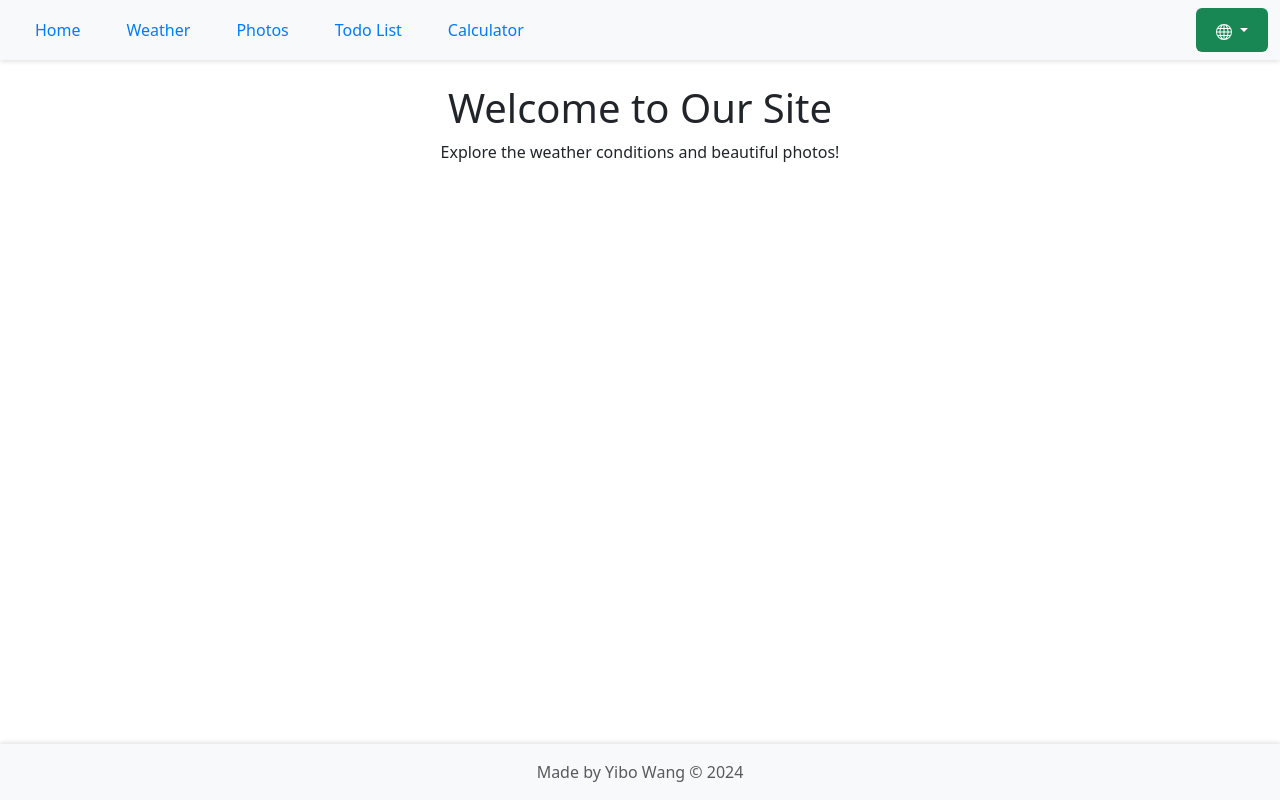
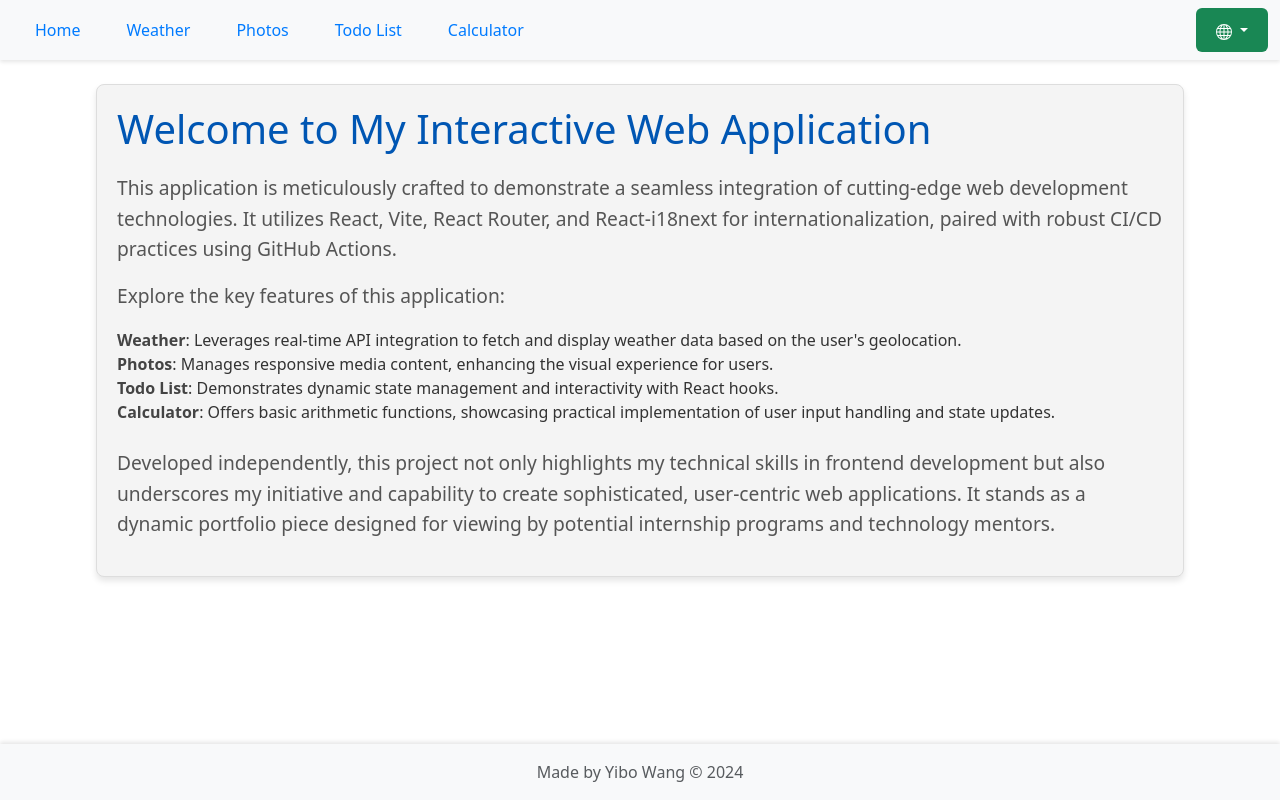
Before and after one commit to Yibo391/Yibo391.github.io, a React (Vite) app: page / in a window 1280 px wide. Built offline with nearby package versions, Linux system fonts and the light colour scheme.

Commit message:
add intro and add boarder for calculator translate

```diff
--- a/src/components/App.jsx
+++ b/src/components/App.jsx
@@ -7,7 +7,9 @@ import Footer from './Footer';
 import TodoList from './TodoList';
 import Calculator from './Calculator';
 import '../styles/main.css';
-import '../i18n'
+import '../i18n';
+import Home from './Home';
+
 const Layout = ({ children }) => (
   <div className="d-flex flex-column min-vh-100">
       <NavBar />
@@ -22,10 +24,7 @@ function App() {
   return (
       <Layout>
           <Routes>
-                <Route path="/" element={<div className="text-center mt-4">
-                    <h1>Welcome to Our Site</h1>
-                    <p>Explore the weather conditions and beautiful photos!</p>
-                </div>} />
+              <Route path="/" element={<Home />} />
               <Route path="/weather" element={<WeatherWidget />} />
               <Route path="/photo" element={<PhotoCarousel />} />
               <Route path="/todo" element={<TodoList />} />
--- a/src/components/Calculator.jsx
+++ b/src/components/Calculator.jsx
@@ -29,8 +29,16 @@ const Calculator = () => {
         setError(false);
     };
 
+    const containerStyle = {
+        marginTop: '1rem',
+        padding: '1rem',
+        border: '2px solid #dee2e6', // Set border color
+        borderRadius: '0.25rem', // Optional: adds rounded corners
+        boxShadow: '0 4px 6px rgba(0,0,0,0.1)' // Optional: adds shadow for depth
+    };
+
     return (
-        <div className="container mt-3">
+        <div className="container" style={containerStyle}>
             <h2 className="mb-3">Calculator</h2>
             <div className="input-group mb-3">
                 <input type="text" className="form-control text-right" value={current || "0"} readOnly />
--- /dev/null
+++ b/src/components/Home.jsx
@@ -0,0 +1,22 @@
+import React from 'react';
+import { useTranslation } from 'react-i18next';
+
+const Home = () => {
+    const { t } = useTranslation();
+
+    return (
+        <div className="home-page mt-4">
+            <h1>{t('welcomeTitle')}</h1>
+            <p>{t('introText')}</p>
+            <p>{t('exploreFeatures')}</p>
+            <div><strong>{t('weather')}</strong>: {t('weatherWidgetDescription')}</div>
+            <div><strong>{t('photos')}</strong>: {t('photoCarouselDescription')}</div>
+            <div><strong>{t('todoList')}</strong>: {t('todoListDescription')}</div>
+            <div><strong>{t('calculator')}</strong>: {t('calculatorDescription')}</div>
+            <br/>
+            <p>{t('projectConclusion')}</p>
+        </div>
+    );
+}
+
+export default Home;
--- a/src/components/PhotoCarousel.jsx
+++ b/src/components/PhotoCarousel.jsx
@@ -1,15 +1,20 @@
+// src/components/PhotoCarousel.jsx
 import React from 'react';
 import Carousel from 'react-bootstrap/Carousel';
 import 'bootstrap/dist/css/bootstrap.min.css'; // Import Bootstrap CSS
+
 const PhotoCarousel = () => {
   const photos = [
-    { id: 1, src: '/1.jpg', alt: 'Description of Photo 1' },
-    { id: 2, src: '/2.jpg', alt: 'Description of Photo 2' },
-    { id: 3, src: '/3.jpg', alt: 'Description of Photo 3' },
+    { id: 1, src: '/1.jpg', alt: 'A serene beach scene' },
+    { id: 2, src: '/2.jpg', alt: 'A bustling cityscape at night' },
+    { id: 3, src: '/3.jpg', alt: 'A quiet mountain landscape' },
     // Add more photos as needed
   ];
 
   return (
+    <div className="photo-carousel-container">
+      <h2 className="text-center mt-4 mb-3">Featured Photos</h2>
+      <p className="text-center mb-4">Explore a variety of beautiful and inspiring locations through our curated photo gallery.</p>
       <Carousel id="photoCarousel">
         {photos.map((photo) => (
           <Carousel.Item key={photo.id}>
@@ -18,9 +23,13 @@ const PhotoCarousel = () => {
               src={photo.src}
               alt={photo.alt}
             />
+            <Carousel.Caption>
+              <p>{photo.alt}</p>
+            </Carousel.Caption>
           </Carousel.Item>
         ))}
       </Carousel>
+    </div>
   );
 };
 
--- a/src/locals/de/translation.json
+++ b/src/locals/de/translation.json
@@ -1,7 +1,15 @@
 {
-    "home": "Startseite",
-    "weather": "Wetter",
-    "photos": "Fotos",
-    "todoList": "Aufgabenliste",
-    "calculator": "Rechner"
-  }
+  "home": "Startseite",
+  "weather": "Wetter",
+  "photos": "Fotos",
+  "todoList": "Aufgabenliste",
+  "calculator": "Rechner",
+  "welcomeTitle": "Willkommen bei meiner interaktiven Webanwendung",
+  "introText": "Diese Anwendung wurde sorgfältig entwickelt, um eine nahtlose Integration modernster Webentwicklungstechnologien zu demonstrieren. Sie nutzt React, Vite, React Router und React-i18next für die Internationalisierung, gepaart mit robusten CI/CD-Praktiken unter Verwendung von GitHub Actions.",
+  "exploreFeatures": "Entdecken Sie die Schlüsselfunktionen dieser Anwendung:",
+  "weatherWidgetDescription": "Nutzt Echtzeit-API-Integration, um Wetterdaten basierend auf dem geografischen Standort des Benutzers abzurufen und anzuzeigen.",
+  "photoCarouselDescription": "Verwaltet responsive Medieninhalte und verbessert das visuelle Erlebnis für die Benutzer.",
+  "todoListDescription": "Demonstriert dynamisches Zustandsmanagement und Interaktivität mit React Hooks.",
+  "calculatorDescription": "Bietet grundlegende Rechenfunktionen und zeigt die praktische Implementierung der Verarbeitung von Benutzereingaben und Zustandsaktualisierungen.",
+  "projectConclusion": "Dieses Projekt wurde unabhängig entwickelt und unterstreicht nicht nur meine technischen Fähigkeiten in der Frontend-Entwicklung, sondern auch meine Initiative und Fähigkeit, anspruchsvolle, benutzerzentrierte Webanwendungen zu erstellen. Es dient als dynamisches Portfolio-Stück, das für potenzielle Praktikumsprogramme und Technologiementoren konzipiert ist."
+}
--- a/src/locals/en/translation.json
+++ b/src/locals/en/translation.json
@@ -1,7 +1,15 @@
 {
-    "home": "Home",
-    "weather": "Weather",
-    "photos": "Photos",
-    "todoList": "Todo List",
-    "calculator": "Calculator"
-  }
+  "home": "Home",
+  "weather": "Weather",
+  "photos": "Photos",
+  "todoList": "Todo List",
+  "calculator": "Calculator",
+  "welcomeTitle": "Welcome to My Interactive Web Application",
+  "introText": "This application is meticulously crafted to demonstrate a seamless integration of cutting-edge web development technologies. It utilizes React, Vite, React Router, and React-i18next for internationalization, paired with robust CI/CD practices using GitHub Actions.",
+  "exploreFeatures": "Explore the key features of this application:",
+  "weatherWidgetDescription": "Leverages real-time API integration to fetch and display weather data based on the user's geolocation.",
+  "photoCarouselDescription": "Manages responsive media content, enhancing the visual experience for users.",
+  "todoListDescription": "Demonstrates dynamic state management and interactivity with React hooks.",
+  "calculatorDescription": "Offers basic arithmetic functions, showcasing practical implementation of user input handling and state updates.",
+  "projectConclusion": "Developed independently, this project not only highlights my technical skills in frontend development but also underscores my initiative and capability to create sophisticated, user-centric web applications. It stands as a dynamic portfolio piece designed for viewing by potential internship programs and technology mentors."
+}
--- a/src/styles/WeatherWidget.css
+++ b/src/styles/WeatherWidget.css
@@ -1,39 +1,57 @@
-/* .weather-widget {
+.weather-container {
+  width: 100%;
+  max-width: 600px; /* Optimal width for readability */
+  margin: 40px auto; /* Center the widget and add vertical space */
   padding: 20px;
-    margin: 20px 0;
-    border-radius: 10px;
-    color: #fff;
-    background-color: #007bff;
-    box-shadow: 0 4px 8px rgba(0, 0, 0, 0.1);
-    display: inline-block;
+  background: #ffffff; /* Light background for the main container */
+  border-radius: 12px;
+  box-shadow: 0 10px 25px rgba(0, 0, 0, 0.1);
   text-align: center;
 }
 
-  .weather-temp {
-    font-size: 2rem;
+.weather-widget {
+  background: linear-gradient(145deg, #007bff, #0056b3);
+  color: #fff;
+  padding: 20px;
+  border-radius: 12px;
+  margin-top: 20px; /* Space between text and weather details */
+  box-shadow: 0 8px 16px rgba(0, 0, 0, 0.15);
+}
+
+.weather-info {
+  display: flex;
+  justify-content: space-around; /* Evenly space the temperature and condition */
+  align-items: center;
+  margin-top: 20px; /* Space from title */
+}
+
+.weather-icon {
+  width: 80px; /* Larger icon for visual impact */
+  height: auto;
+}
+
+.card-title {
+  font-size: 1.5em; /* Larger font size for visibility */
   font-weight: bold;
 }
-   */
 
-  @keyframes fadeIn {
-    from { opacity: 0; }
-    to { opacity: 1; }
+.card-subtitle {
+  font-size: 1em;
+  color: #b0c4de; /* Subdued color for less important text */
+  margin-bottom: 10px; /* Space between subtitle and info */
+}
+
+.card-text {
+  font-size: 1.2em; /* Readable text size */
+  color: #e6e6fa; /* Light text color for readability against gradient */
 }
 
 .animated {
-    animation-name: fadeIn;
-    animation-duration: 1.5s;
+  animation: fadeIn 1.5s;
 }
 
-  .weather-widget {
-    display: flex;
-    flex-direction: column; /* Stack children vertically */
-    align-items: center; /* Center-align children */
-    justify-content: center; /* Center content vertically */
-    padding: 15px;
-    margin: 10px 0;
-    border-radius: 10px;
-    color: #fff;
-    background-color: #007bff;
-    box-shadow: 0 4px 8px rgba(0, 0, 0, 0.1);
+@media (max-width: 600px) {
+  .weather-info {
+    flex-direction: column; /* Stack vertically on smaller screens */
   }
+}
--- a/src/styles/main.css
+++ b/src/styles/main.css
@@ -39,6 +39,8 @@ html, body {
     color: #ffffff;
 }
 
+
+
 .mt-3 { margin-top: 1rem; }
 .mb-3 { margin-bottom: 1rem; }
 .my-5 { margin-top: 3rem; margin-bottom: 3rem; }
@@ -76,3 +78,30 @@ html, body {
         padding: 10px 20px;
     }
 }
+
+
+.home-page {
+    color: #333;
+    background-color: #f4f4f4; /* Neutral background for professionalism */
+    padding: 20px;
+    border-radius: 8px;
+    box-shadow: 0 4px 6px rgba(0,0,0,0.1);
+    margin: 20px;
+    border: 1px solid #ddd; /* Subtle border */
+}
+
+.home-page h1 {
+    color: #0056b3; /* Professional, conservative color */
+    margin-bottom: 20px;
+}
+
+.home-page p {
+    font-size: 1.2rem;
+    line-height: 1.6;
+    color: #555; /* Professional text color */
+}
+
+.home-page strong {
+    font-weight: bold; /* Emphasize technology names */
+    color: #444; /* Darker tone for importance */
+}
```
Also changed, not shown: src/components/WeatherWidget.jsx (+16 -12 lines). Lines whose indentation alone changed are shown as unchanged.
